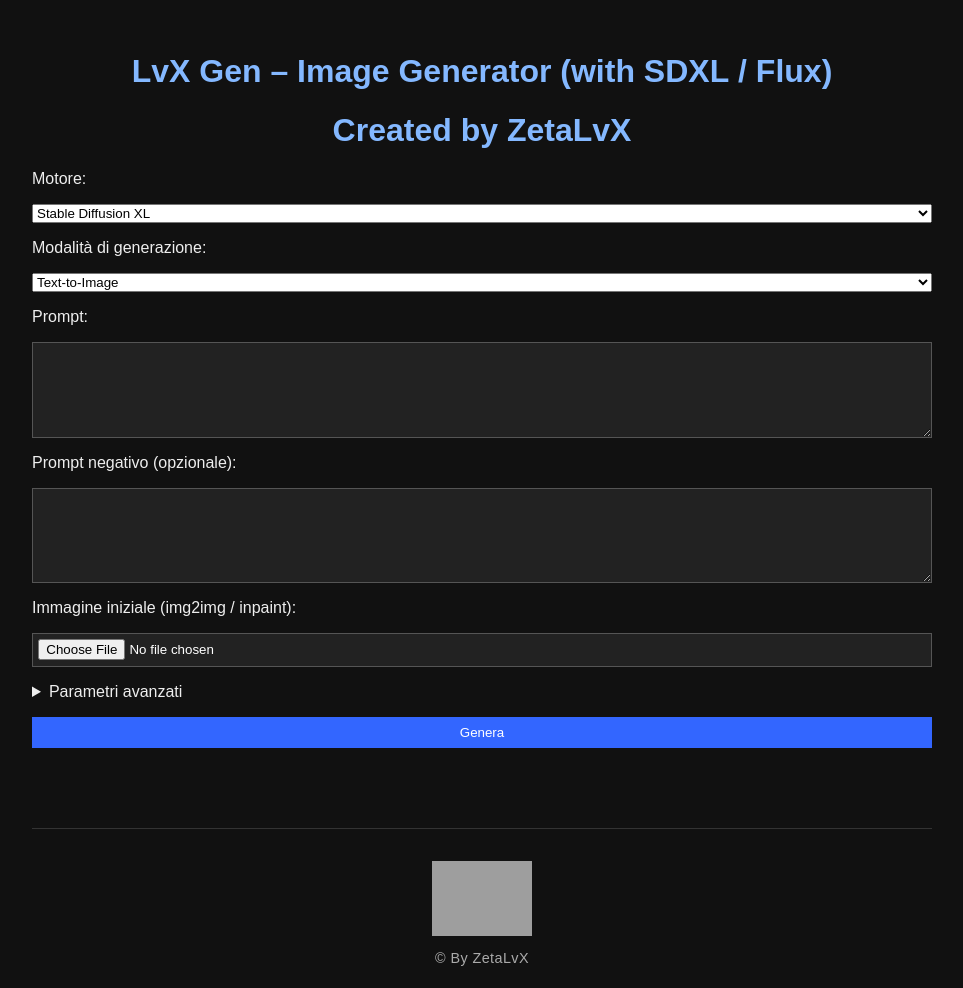
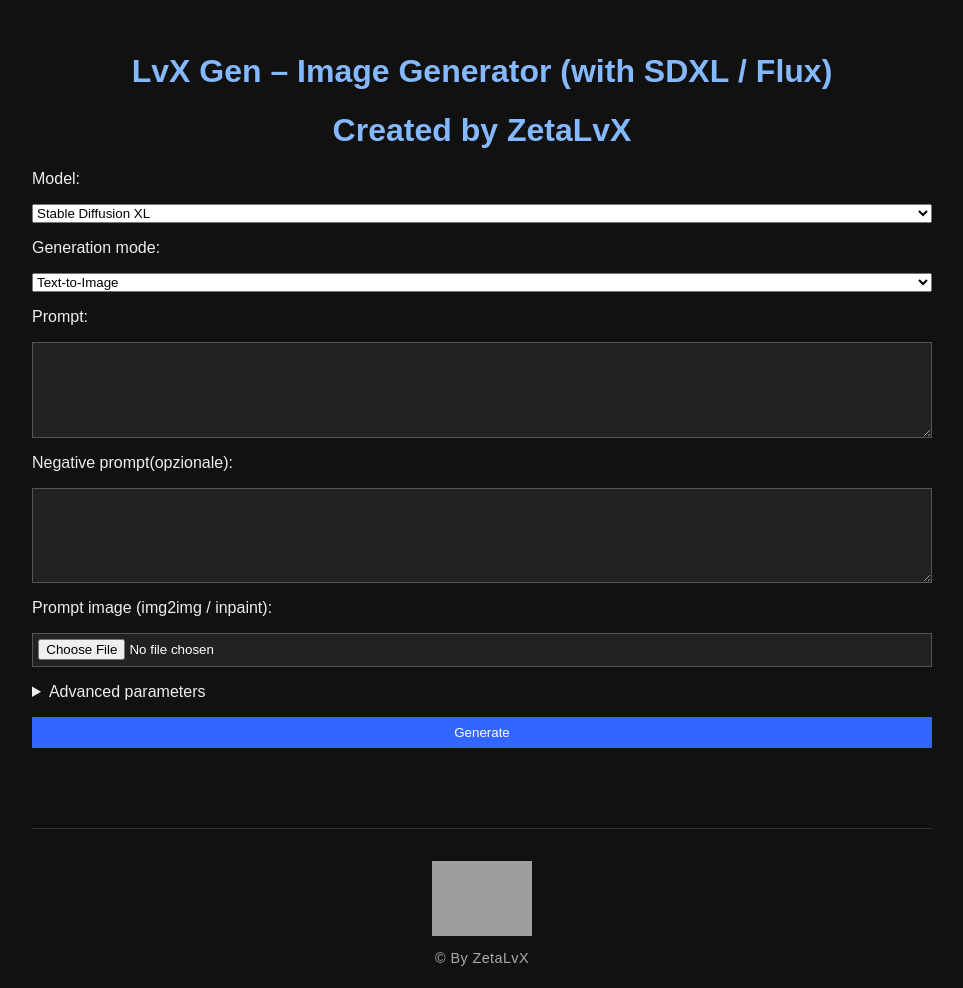
Before and after one commit to ZETALVX/z-lvxgen, a Flask app: page / in a window 1280 px wide. Shown: the top 988 px of the page, without its empty margins (158-1121 px from the left). Run offline with Flask 3, Linux system fonts and the light colour scheme; data that the repository does not hold is empty; grey boxes are pictures that could not be loaded.

Commit message:
index.html

```diff
--- a/templates/index.html
+++ b/templates/index.html
@@ -4,10 +4,10 @@
   <meta charset="UTF-8">
   <title>LvX Gen – Image Generator (SDXL / Flux)</title>
 
-  <!-- foglio di stile principale -->
+  <!-- main style sheet -->
   <link rel="stylesheet" href="/static/css/style.css">
 
-  <!-- piccoli valori in grassetto accanto agli slider -->
+  <!-- small bold values next to the sliders -->
   <style>
     #gval,#sval,#lwval{font-weight:bold;margin-left:.3em}
   </style>
@@ -19,16 +19,16 @@
     <h1>Created by ZetaLvX</h1>
   </a>
 
-  <!-- ───── FORM PRINCIPALE ───── -->
+  <!-- ───── MAIN FORM ───── -->
   <form id="gen-form">
-    <label>Motore:</label>
+    <label>Model:</label>
     <select id="engine">
       <option value="sdxl">Stable Diffusion XL</option>
       <option value="flux">Flux</option>
       <option value="flux_ctx">Flux Context</option>
     </select>
 
-    <label>Modalità di generazione:</label>
+    <label>Generation mode:</label>
     <select id="mode">
       <option value="t2i">Text-to-Image</option>
       <option value="img2img">Image-to-Image</option>
@@ -38,24 +38,24 @@
     <label>Prompt:</label>
     <textarea id="prompt" required></textarea>
 
-    <label>Prompt negativo (opzionale):</label>
+    <label>Negative prompt(opzionale):</label>
     <textarea id="neg"></textarea>
 
-    <label>Immagine iniziale (img2img / inpaint):</label>
+    <label>Prompt image (img2img / inpaint):</label>
     <input type="file" id="image" accept="image/*">
 
-    <!-- area canvas per la maschera -->
+    <!--canvas area for the mask-->
     <div id="canvas-box" class="hide">
-      <p>Disegna in <strong>bianco</strong> le aree da modificare (nero = conserva).</p>
+      <p>Draw the areas you want to change in <strong>white</strong> (black = keep).</p>
       <canvas id="maskCanvas" width="512" height="512"></canvas><br>
-      <button type="button" id="brushBtn">Pennello</button>
-      <button type="button" id="eraserBtn">Gomma</button>
-      <button type="button" id="clearBtn">Pulisci</button>
+      <button type="button" id="brushBtn">Brush</button>
+      <button type="button" id="eraserBtn">Eraser</button>
+      <button type="button" id="clearBtn">Clear</button>
     </div>
 
-    <!-- ───── PARAMETRI AVANZATI ───── -->
+    <!-- ───── ADVANCED PARAMETERS ───── -->
     <details>
-      <summary>Parametri avanzati</summary>
+      <summary>Advanced parameters</summary>
 
       <div class="adv-grid">
 
@@ -67,7 +67,7 @@
         <div class="form-row">
           <label>LoRA:</label>
           <select id="loraSelect">
-            <option value="">— nessuna —</option>
+            <option value="">— none —</option>
           </select>
         </div>
 
@@ -110,20 +110,20 @@
         </div>
 
         <div class="form-row">
-          <label>Numero immagini:</label>
+          <label>Number of images:</label>
           <input type="number" id="count" value="1" min="1" max="8">
         </div>
 
       </div><!-- /.adv-grid -->
     </details>
 
-    <button type="submit">Genera</button>
+    <button type="submit">Generate</button>
   </form>
 
-  <!-- galleria -->
+  <!-- gallery -->
   <div id="gallery"></div>
 
-  <!-- modale zoom -->
+  <!-- modal zoom -->
   <div id="modal" class="img-modal hide">
     <span id="close-modal" class="close-btn">&#x2716;</span>
     <img id="modal-img">
```
